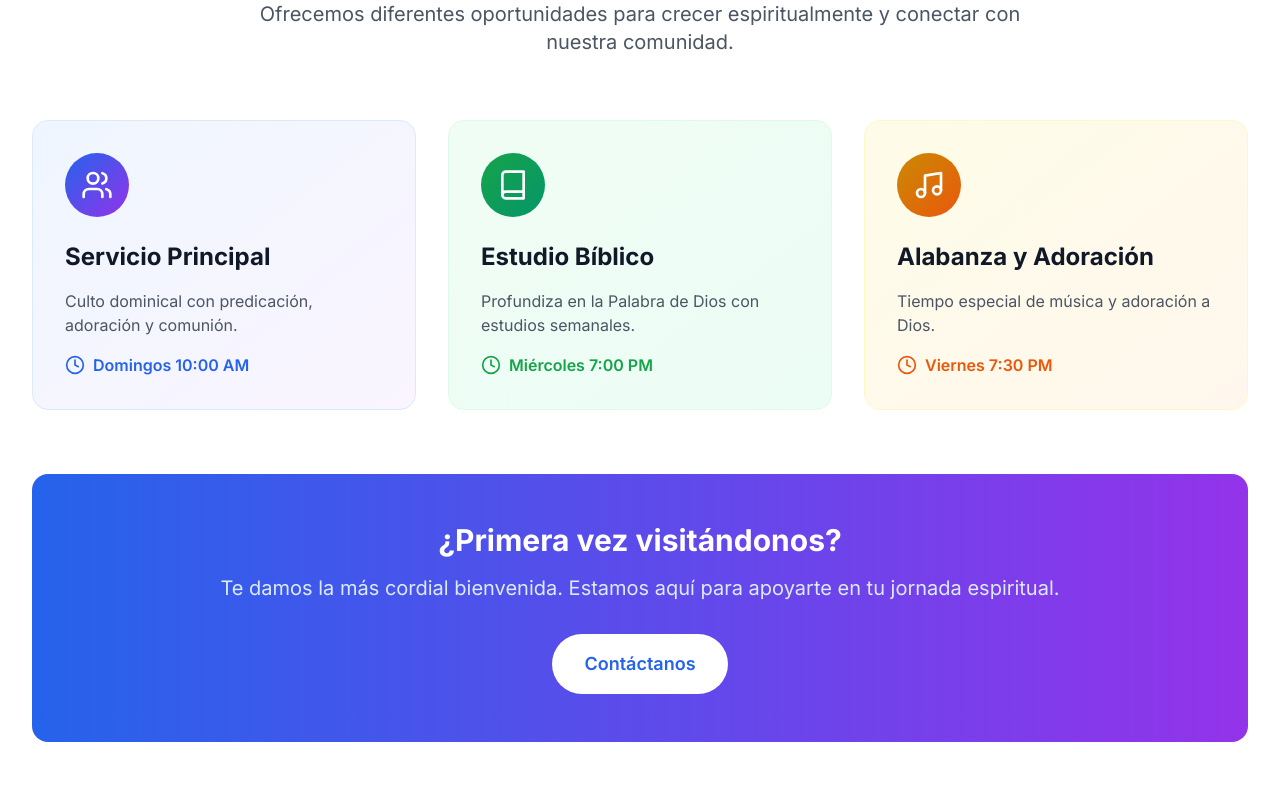
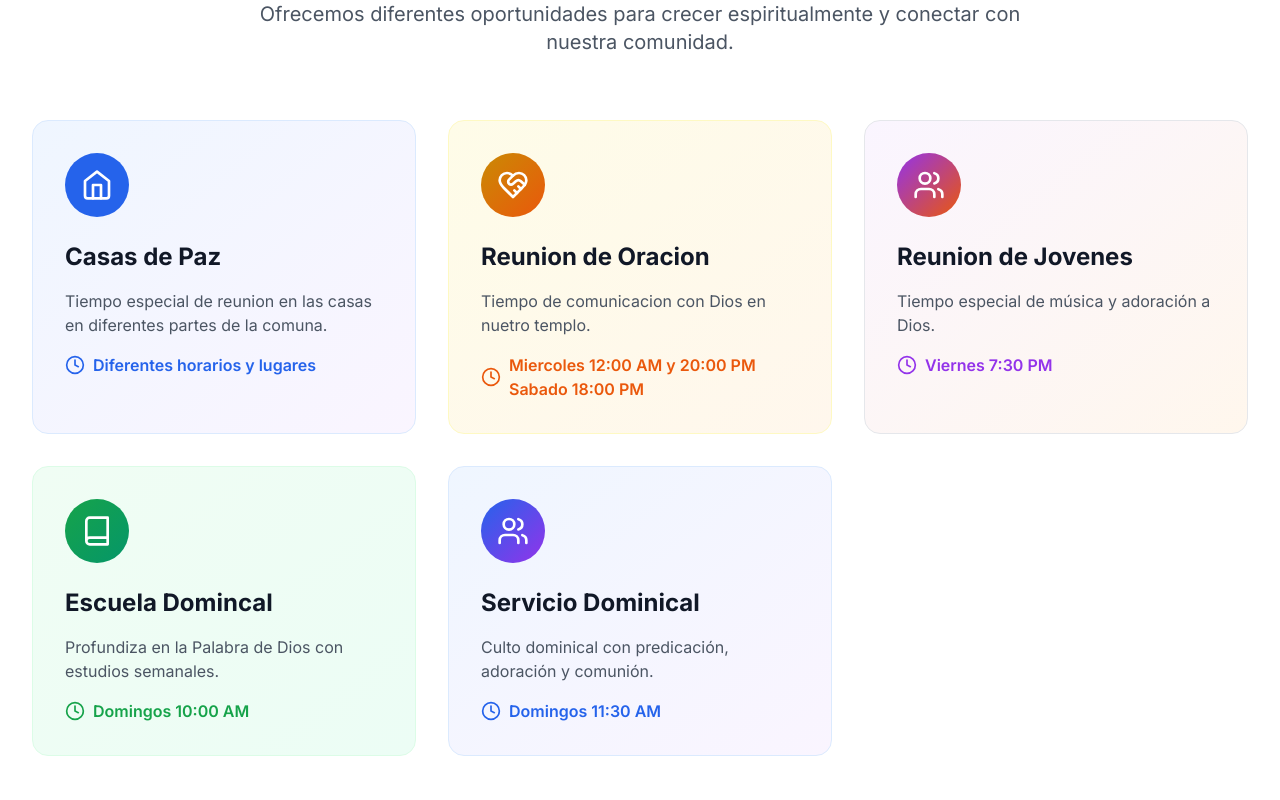
Before and after one commit to Ecorrea1/landing-page-modern-church, a React (Vite) app: page / in a window 1280 px wide. Shown: the part 2080-2880 px from the top of the page. Built offline with nearby package versions, Linux system fonts and the light colour scheme.

Commit message:
Change  Services

```diff
--- a/src/App.tsx
+++ b/src/App.tsx
@@ -5,17 +5,16 @@ import {
   MapPin,
   Phone,
   Mail,
-  Heart,
   Users,
   Book,
-  Music,
   Instagram,
   Facebook,
   Youtube,
-  Twitter,
   Send,
   Clock,
-  CheckCircle
+  CheckCircle,
+  Home,
+  LucideHeartHandshake
 } from 'lucide-react';
 
 function App() {
@@ -205,7 +204,7 @@ function App() {
                     <div className="text-center text-white">
                       <Youtube className="w-16 h-16 mx-auto mb-4 text-red-500" />
                       <h3 className="text-2xl font-semibold mb-2">Próximo Servicio</h3>
-                      <p className="text-gray-300">Domingo a las 10:00 AM</p>
+                      <p className="text-gray-300">Domingo a las 11:30 AM</p>
                     </div>
                   </div>
                 )}
@@ -247,15 +246,41 @@ function App() {
           </div>
 
           <div className="grid md:grid-cols-2 lg:grid-cols-3 gap-8 mb-16">
+
             <div className="bg-gradient-to-br from-blue-50 to-purple-50 p-8 rounded-2xl border border-blue-100 hover:shadow-xl transition-all duration-300 transform hover:-translate-y-2">
-              <div className="w-16 h-16 bg-gradient-to-br from-blue-600 to-purple-600 rounded-full flex items-center justify-center mb-6">
+              <div className="w-16 h-16 bg-gradient-to-br from-blue-600 to-blue-600 rounded-full flex items-center justify-center mb-6">
+                <Home className="w-8 h-8 text-white" />
+              </div>
+              <h3 className="text-2xl font-bold text-gray-900 mb-4">Casas de Paz</h3>
+              <p className="text-gray-600 mb-4">Tiempo especial de reunion en las casas en diferentes partes de la comuna.</p>
+              <div className="flex items-center text-blue-600 font-semibold">
+                <Clock className="w-5 h-5 mr-2" />
+                Diferentes horarios y lugares
+              </div>
+            </div>
+
+            <div className="bg-gradient-to-br from-yellow-50 to-orange-50 p-8 rounded-2xl border border-yellow-100 hover:shadow-xl transition-all duration-300 transform hover:-translate-y-2">
+              <div className="w-16 h-16 bg-gradient-to-br from-yellow-600 to-orange-600 rounded-full flex items-center justify-center mb-6">
+                <LucideHeartHandshake className="w-8 h-8 text-white" />
+              </div>
+              <h3 className="text-2xl font-bold text-gray-900 mb-4">Reunion de Oracion</h3>
+              <p className="text-gray-600 mb-4">Tiempo de comunicacion con Dios en nuetro templo.</p>
+              <div className="flex items-center text-orange-600 font-semibold">
+                <Clock className="w-5 h-5 mr-2" />
+                Miercoles 12:00 AM y 20:00 PM <br />
+                Sabado 18:00 PM
+              </div>
+            </div>
+
+            <div className="bg-gradient-to-br from-purple-50 to-orange-50 p-8 rounded-2xl border border-black-100 hover:shadow-xl transition-all duration-300 transform hover:-translate-y-2">
+              <div className="w-16 h-16 bg-gradient-to-br from-purple-600 to-orange-600 rounded-full flex items-center justify-center mb-6">
                 <Users className="w-8 h-8 text-white" />
               </div>
-              <h3 className="text-2xl font-bold text-gray-900 mb-4">Servicio Principal</h3>
-              <p className="text-gray-600 mb-4">Culto dominical con predicación, adoración y comunión.</p>
-              <div className="flex items-center text-blue-600 font-semibold">
+              <h3 className="text-2xl font-bold text-gray-900 mb-4">Reunion de Jovenes</h3>
+              <p className="text-gray-600 mb-4">Tiempo especial de música y adoración a Dios.</p>
+              <div className="flex items-center text-purple-600 font-semibold">
                 <Clock className="w-5 h-5 mr-2" />
-                Domingos 10:00 AM
+                Viernes 7:30 PM
               </div>
             </div>
 
@@ -263,25 +288,29 @@ function App() {
               <div className="w-16 h-16 bg-gradient-to-br from-green-600 to-emerald-600 rounded-full flex items-center justify-center mb-6">
                 <Book className="w-8 h-8 text-white" />
               </div>
-              <h3 className="text-2xl font-bold text-gray-900 mb-4">Estudio Bíblico</h3>
+              <h3 className="text-2xl font-bold text-gray-900 mb-4">Escuela Domincal</h3>
               <p className="text-gray-600 mb-4">Profundiza en la Palabra de Dios con estudios semanales.</p>
               <div className="flex items-center text-green-600 font-semibold">
                 <Clock className="w-5 h-5 mr-2" />
-                Miércoles 7:00 PM
+                Domingos 10:00 AM
               </div>
             </div>
 
-            <div className="bg-gradient-to-br from-yellow-50 to-orange-50 p-8 rounded-2xl border border-yellow-100 hover:shadow-xl transition-all duration-300 transform hover:-translate-y-2">
-              <div className="w-16 h-16 bg-gradient-to-br from-yellow-600 to-orange-600 rounded-full flex items-center justify-center mb-6">
-                <Music className="w-8 h-8 text-white" />
+            <div className="bg-gradient-to-br from-blue-50 to-purple-50 p-8 rounded-2xl border border-blue-100 hover:shadow-xl transition-all duration-300 transform hover:-translate-y-2">
+              <div className="w-16 h-16 bg-gradient-to-br from-blue-600 to-purple-600 rounded-full flex items-center justify-center mb-6">
+                <Users className="w-8 h-8 text-white" />
               </div>
-              <h3 className="text-2xl font-bold text-gray-900 mb-4">Alabanza y Adoración</h3>
-              <p className="text-gray-600 mb-4">Tiempo especial de música y adoración a Dios.</p>
-              <div className="flex items-center text-orange-600 font-semibold">
+              <h3 className="text-2xl font-bold text-gray-900 mb-4">Servicio Dominical</h3>
+              <p className="text-gray-600 mb-4">Culto dominical con predicación, adoración y comunión.</p>
+              <div className="flex items-center text-blue-600 font-semibold">
                 <Clock className="w-5 h-5 mr-2" />
-                Viernes 7:30 PM
+                Domingos 11:30 AM
               </div>
             </div>
+
+
+
+
           </div>
 
           <div className="bg-gradient-to-r from-blue-600 to-purple-600 rounded-2xl p-8 md:p-12 text-white text-center">
@@ -357,8 +386,16 @@ function App() {
                         <h4 className="font-semibold text-gray-900">Horarios de Servicio</h4>
                         <p className="text-gray-600">
                           Domingos: 10:00 AM<br/>
-                          Miércoles: 7:00 PM<br/>
-                          Viernes: 7:30 PM
+                          - Culto dominicales 11:30 am<br/>
+                          - Escuela Dominical 10:00 am<br/>
+
+                          Sabado: Reunion de Oracion 18:00 hrs<br />
+
+                          Viernes: Union de Jovenes 19:00 hrs<br />
+
+                          Miércoles: Reuniones de oración 12:00 del día 20:00 hrs<br/>
+
+                          Casas de paz : Grupos pequeños (en diferentes horarios y lugares de la comuna )
                         </p>
                       </div>
                     </div>
@@ -480,7 +517,8 @@ function App() {
             <div>
               <div className="flex items-center space-x-2 mb-6">
                 <div className="w-8 h-8 bg-gradient-to-br from-blue-600 to-purple-600 rounded-full flex items-center justify-center">
-                  <Heart className="w-5 h-5 text-white" />
+                  {/* <Heart className="w-5 h-5 text-white" /> */}
+                  <img src="/src/assets/img/logo.jpg" alt="Logo" className="w-8 h-8 rounded-full object-cover" />
                 </div>
                 <span className="font-bold text-xl">Iglesia Comisionados Sin Fronteras</span>
               </div>
```
